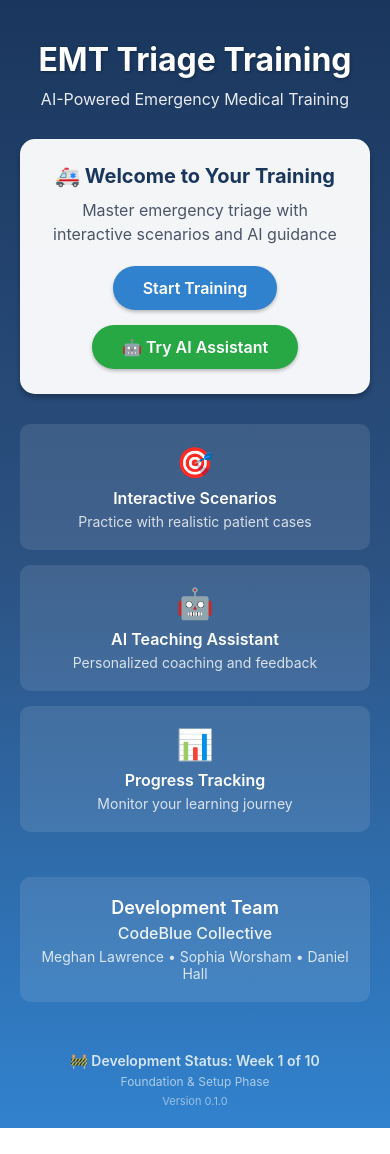
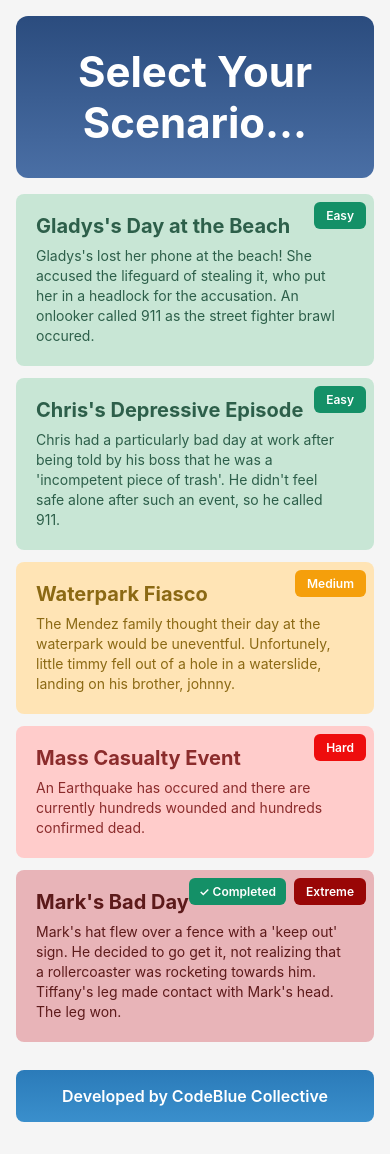
Before and after one commit to KrakenDnD/emt-triage-training-app, a React Native app in the folder frontend/: screen /ScenarioSelect in a window 390 px wide. Before the commit the page ends 1128 px from the top, so only its background shows below. Built offline with nearby package versions, Linux system fonts and the light colour scheme; no server answers.

Commit message:
scenario selection screen

```diff
--- a/frontend/App.js
+++ b/frontend/App.js
@@ -15,6 +15,7 @@ import ConnectionLost from './pages/connectionlost.tsx';
 import ReferenceLib from './pages/referencelib';
 import Glossary from './pages/glossary'
 import Review from './pages/scenarioreview'
+import ScenarioSelect from './pages/scenarioselect'
 
 
 const Stack = createStackNavigator();
@@ -22,7 +23,7 @@ const Stack = createStackNavigator();
 function HomeScreen({ navigation }) {
   const handleStartTraining = () => {
     try {
-      navigation.navigate('Review');
+      navigation.navigate('ScenarioSelect');
     } catch (error) {
       console.log("Nav error::", error);
     }
@@ -120,6 +121,7 @@ export default function App() {
         <Stack.Screen name="ReferenceLib" component={ReferenceLib} />
         <Stack.Screen name="Glossary" component={Glossary} />
         <Stack.Screen name="Review" component={Review} />
+        <Stack.Screen name="ScenarioSelect" component={ScenarioSelect} />
       </Stack.Navigator>
     </NavigationContainer>
   );
--- a/frontend/pages/scenarioreview.tsx
+++ b/frontend/pages/scenarioreview.tsx
@@ -4,7 +4,6 @@ import { SafeAreaView } from 'react-native-safe-area-context';
 import { LinearGradient } from 'expo-linear-gradient';
 
 interface Review {
-  id: string;
   score: string;
   stren1: string;
   stren2: string;
@@ -17,7 +16,6 @@ interface Review {
 
 export default function scenarioReview({ navigation }) {
   const Review: Review = {
-    id: '1',
     score: '90',
     stren1: 'Vitals',
     stren2: 'Bleeding Procedure',
--- /dev/null
+++ b/frontend/pages/scenarioselect.tsx
@@ -0,0 +1,333 @@
+import React, { useState, useEffect } from 'react';
+import { View, Text, StyleSheet, TouchableOpacity, ScrollView, ActivityIndicator } from 'react-native';
+import { SafeAreaView } from 'react-native-safe-area-context';
+import { LinearGradient } from 'expo-linear-gradient';
+
+const fetchScenarios = async (userId) => {
+  await new Promise(resolve => setTimeout(resolve, 500)); // simulates network delay
+
+  // const response = await fetch(`https://your-api.com/users/${userId}/scenarios`);
+  // return response.json();
+
+  //mock data
+  return [
+    {
+      id: '1',
+      title: "Gladys's Day at the Beach",
+      description: "Gladys's lost her phone at the beach! She accused the lifeguard of stealing it, who put her in a headlock for the accusation. An onlooker called 911 as the street fighter brawl occured.",
+      difficulty: 'Easy',
+      isCompleted: false,
+      createdAt: new Date().toISOString(),
+    },
+    {
+      id: '2',
+      title: "Chris's Depressive Episode",
+      description: "Chris had a particularly bad day at work after being told by his boss that he was a 'incompetent piece of trash'. He didn't feel safe alone after such an event, so he called 911.",
+      difficulty: 'Easy',
+      isCompleted: false,
+      createdAt: new Date().toISOString(),
+    },
+    {
+      id: '3',
+      title: "Waterpark Fiasco",
+      description: "The Mendez family thought their day at the waterpark would be uneventful. Unfortunely, little timmy fell out of a hole in a waterslide, landing on his brother, johnny.",
+      difficulty: 'Medium',
+      isCompleted: false,
+      createdAt: new Date().toISOString(),
+    },
+    {
+      id: '4',
+      title: "Mass Casualty Event",
+      description: "An Earthquake has occured and there are currently hundreds wounded and hundreds confirmed dead.",
+      difficulty: 'Hard',
+      isCompleted: false,
+      createdAt: new Date().toISOString(),
+    },
+    {
+      id: '5',
+      title: "Mark's Bad Day",
+      description: "Mark's hat flew over a fence with a 'keep out' sign. He decided to go get it, not realizing that a rollercoaster was rocketing towards him. Tiffany's leg made contact with Mark's head. The leg won.",
+      difficulty: 'Extreme',
+      isCompleted: true,
+      createdAt: new Date().toISOString(),
+    },
+  ];
+};
+
+const getDifficultyColor = (difficulty) => {
+  const colors = {
+    easy: '#149067ff',
+    medium: '#f59f0bff',
+    hard: '#ee0d0dff',
+    extreme: '#990606ff',
+  };
+  return colors[difficulty.toLowerCase()] || 'rgba(0, 0, 0, 0.6)';
+};
+
+const getDifficultyPastelColor = (difficulty) => {
+  const colors = {
+    easy: '#C8E6D5',
+    medium: '#FFE4B5',
+    hard: '#FFCCCB',
+    extreme: '#E8B4B8',
+  };
+  return colors[difficulty.toLowerCase()] || '#E0E0E0';
+};
+
+const getDifficultyDarkColor = (difficulty) => {
+  const colors = {
+    easy: '#2D5F4A',
+    medium: '#8B6914',
+    hard: '#8B2C2C',
+    extreme: '#5C1A1A',
+  };
+  return colors[difficulty.toLowerCase()] || '#4A4A4A';
+};
+
+const ScenarioCard = ({ scenario, onPress }) => (
+  <TouchableOpacity
+    style={[
+      styles.section,
+      { backgroundColor: getDifficultyPastelColor(scenario.difficulty) }
+    ]}
+    activeOpacity={0.7}
+    onPress={onPress}
+  >
+    <View style={styles.tagContainer}>
+      {scenario.isCompleted && (
+        <View style={styles.completedBadge}>
+          <Text style={styles.completedText}>✓ Completed</Text>
+        </View>
+      )}
+      <View style={[styles.difficultyTag, { backgroundColor: getDifficultyColor(scenario.difficulty) }]}>
+        <Text style={styles.difficultyText}>{scenario.difficulty}</Text>
+      </View>
+    </View>
+
+    <View style={styles.sectionContent}>
+      <View style={styles.textContainer}>
+        <Text style={[styles.sectionTitle, { color: getDifficultyDarkColor(scenario.difficulty) }]}>
+          {scenario.title}
+        </Text>
+        <Text style={[styles.sectionDescription, { color: getDifficultyDarkColor(scenario.difficulty) }]}>
+          {scenario.description}
+        </Text>
+      </View>
+    </View>
+  </TouchableOpacity>
+);
+
+const ScenarioSelection = ({ navigation, route }) => {
+  const [scenarios, setScenarios] = useState([]);
+  const [loading, setLoading] = useState(true);
+  const [error, setError] = useState(null);
+
+  const userId = route?.params?.userId || 'current-user-id';
+
+  useEffect(() => {
+    loadScenarios();
+  }, []);
+
+  const loadScenarios = async () => {
+    try {
+      setLoading(true);
+      setError(null);
+      const data = await fetchScenarios(userId);
+      setScenarios(data);
+    } catch (err) {
+      setError('Failed to load scenarios');
+      console.error('Error loading scenarios:', err);
+    } finally {
+      setLoading(false);
+    }
+  };
+
+  const handleScenarioPress = (scenario) => {
+    try {
+      navigation.navigate('ScenarioDetail', { //REPLACE WHEN BACKEND IS FINISHED
+        scenarioId: scenario.id,
+        scenario: scenario
+      });
+    } catch (error) {
+      console.error('Navigation error:', error);
+    }
+  };
+
+  return (
+    <SafeAreaView style={styles.container} edges={['top']}>
+      <ScrollView>
+        <LinearGradient
+          colors={['#2B4C7E', '#4A6FA5']}
+          style={styles.header}
+        >
+          <Text style={styles.headerTitle}>Select Your</Text>
+          <Text style={styles.headerTitle}>Scenario...</Text>
+        </LinearGradient>
+
+        <View style={styles.content}>
+          {loading ? (
+            <View style={styles.loadingContainer}>
+              <ActivityIndicator size="large" color="#2B4C7E" />
+              <Text style={styles.loadingText}>Loading scenarios...</Text>
+            </View>
+          ) : error ? (
+            <View style={styles.errorContainer}>
+              <Text style={styles.errorText}>{error}</Text>
+              <TouchableOpacity style={styles.retryButton} onPress={loadScenarios}>
+                <Text style={styles.retryButtonText}>Retry</Text>
+              </TouchableOpacity>
+            </View>
+          ) : (
+            scenarios.map((scenario) => (
+              <ScenarioCard
+                key={scenario.id}
+                scenario={scenario}
+                onPress={() => handleScenarioPress(scenario)}
+              />
+            ))
+          )}
+        </View>
+
+        <LinearGradient
+          colors={['#2B7BB9', '#3A8FCC']}
+          style={styles.footer}
+        >
+          <Text style={styles.footerText}>Developed by CodeBlue Collective</Text>
+        </LinearGradient>
+      </ScrollView>
+    </SafeAreaView>
+  );
+};
+
+const styles = StyleSheet.create({
+  container: {
+    flex: 1,
+    backgroundColor: '#F5F5F5',
+  },
+  header: {
+    paddingVertical: 30,
+    paddingHorizontal: 20,
+    borderRadius: 12,
+    marginHorizontal: 16,
+    marginTop: 16,
+    alignItems: 'center',
+    justifyContent: 'center',
+  },
+  headerTitle: {
+    fontSize: 42,
+    fontWeight: 'bold',
+    color: '#FFFFFF',
+    textAlign: 'center',
+  },
+  content: {
+    paddingHorizontal: 16,
+    paddingTop: 16,
+  },
+  section: {
+    position: 'relative',
+    overflow: 'visible',
+    borderRadius: 8,
+    padding: 20,
+    marginBottom: 12,
+  },
+  sectionContent: {
+    flexDirection: 'row',
+    alignItems: 'center',
+    justifyContent: 'space-between',
+  },
+  textContainer: {
+    flex: 1,
+    marginRight: 12,
+  },
+  sectionTitle: {
+    fontSize: 20,
+    fontWeight: 'bold',
+    color: '#2B4C7E',
+    marginBottom: 8,
+  },
+  sectionDescription: {
+    fontSize: 14,
+    color: '#1F3A5F',
+    lineHeight: 20,
+  },
+  tagContainer: {
+    position: 'absolute',
+    top: 8,
+    right: 8,
+    flexDirection: 'row',
+    alignItems: 'center',
+    gap: 8,
+    zIndex: 10,
+  },
+  difficultyTag: {
+    paddingHorizontal: 12,
+    paddingVertical: 6,
+    borderRadius: 6,
+    elevation: 5,
+  },
+  difficultyText: {
+    color: '#ffffff',
+    fontSize: 12,
+    fontWeight: '600',
+  },
+  completedBadge: {
+    backgroundColor: '#149067ff',
+    paddingHorizontal: 10,
+    paddingVertical: 6,
+    borderRadius: 6,
+    elevation: 5,
+  },
+  completedText: {
+    color: '#ffffff',
+    fontSize: 12,
+    fontWeight: '600',
+  },
+  loadingContainer: {
+    alignItems: 'center',
+    justifyContent: 'center',
+    paddingVertical: 40,
+  },
+  loadingText: {
+    marginTop: 12,
+    fontSize: 16,
+    color: '#2B4C7E',
+  },
+  errorContainer: {
+    alignItems: 'center',
+    justifyContent: 'center',
+    paddingVertical: 40,
+  },
+  errorText: {
+    fontSize: 16,
+    color: '#ee0d0dff',
+    marginBottom: 16,
+    textAlign: 'center',
+  },
+  retryButton: {
+    backgroundColor: '#2B4C7E',
+    paddingHorizontal: 24,
+    paddingVertical: 12,
+    borderRadius: 8,
+  },
+  retryButtonText: {
+    color: '#FFFFFF',
+    fontSize: 16,
+    fontWeight: '600',
+  },
+  footer: {
+    marginHorizontal: 16,
+    marginTop: 16,
+    marginBottom: 32,
+    paddingVertical: 16,
+    paddingHorizontal: 20,
+    borderRadius: 8,
+    alignItems: 'center',
+  },
+  footerText: {
+    fontSize: 16,
+    fontWeight: '600',
+    color: '#FFFFFF',
+  },
+});
+
+export default ScenarioSelection;
```
